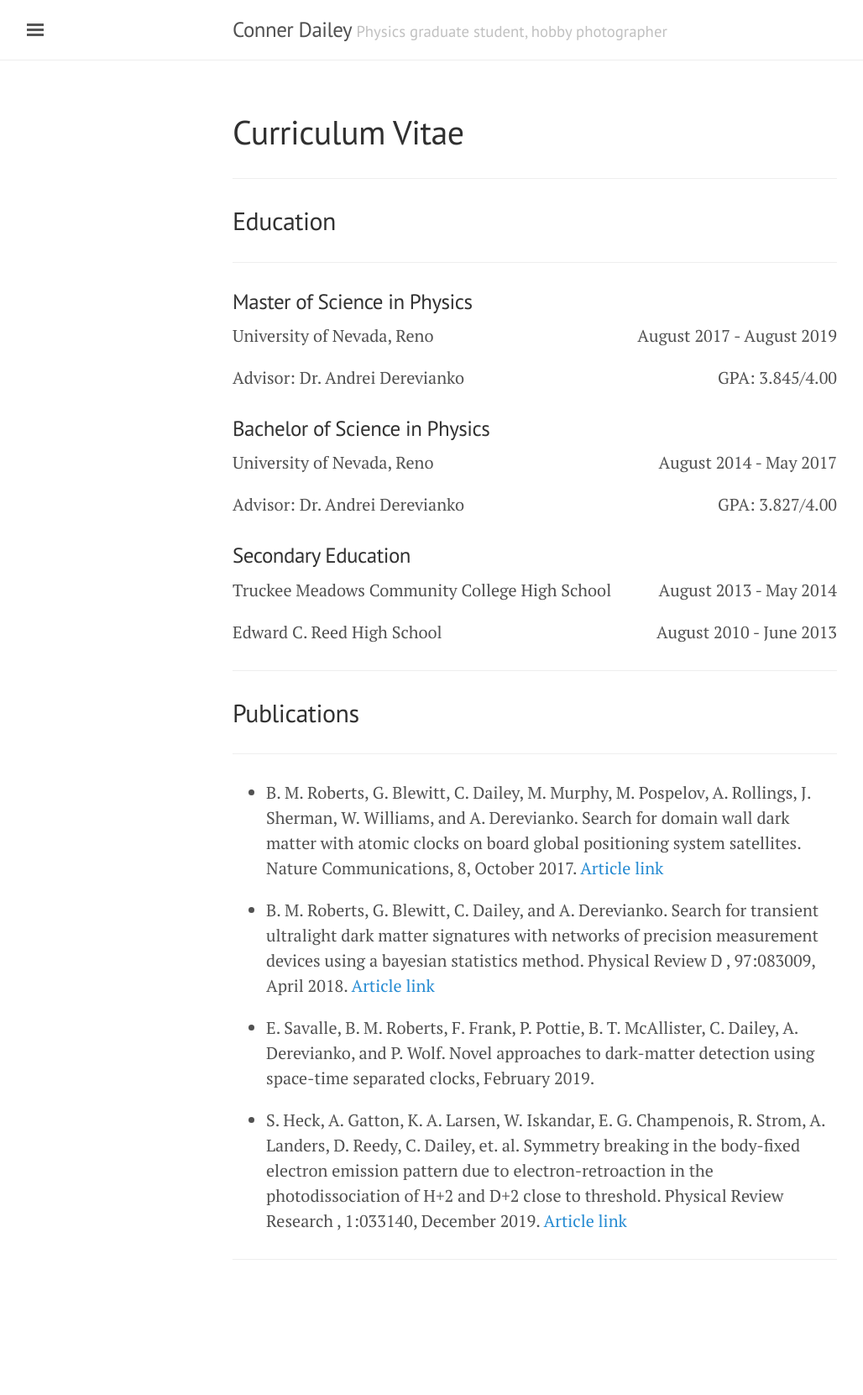
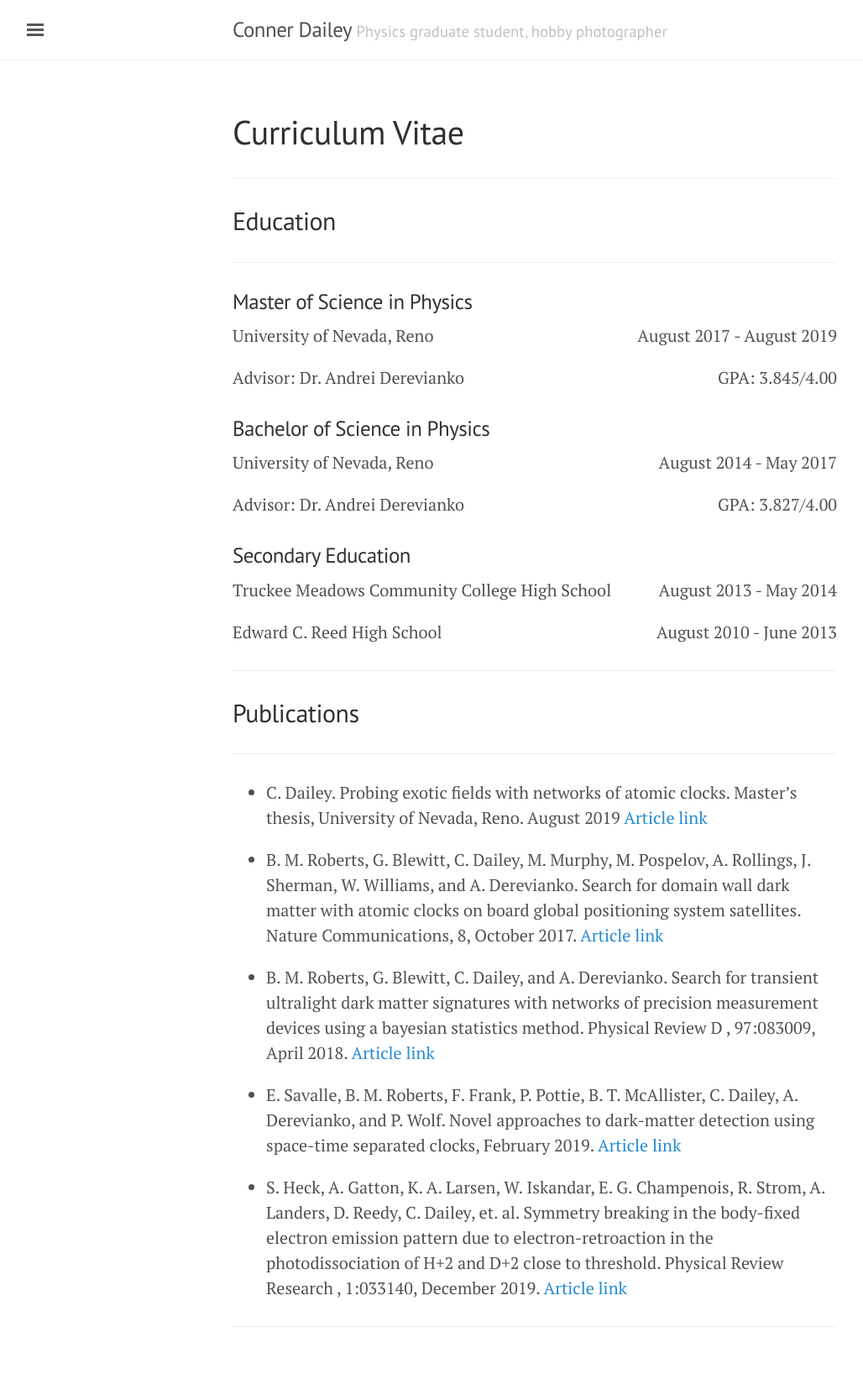
Before and after one commit to TakeTwiceDailey/TakeTwiceDailey.github.io, a Jekyll site: the page built from cv.md, in a window 1280 px wide. Shown: the whole page at 84% size, without its empty margins (3-1031 px from the left). Built offline with Jekyll 4.4.1, drawn with Linux system fonts in a browser that asks for light colours; before the commit the page ends 1581 px from its top, so only the background shows below that.

Commit message:
adding to cv

```diff
--- a/cv.md
+++ b/cv.md
@@ -54,6 +54,9 @@ ___
 
 ___
 
+* C. Dailey. Probing exotic fields with networks of atomic clocks. Master's thesis, University of Nevada, Reno. August 2019 [Article link](http://hdl.handle.net/11714/6029)
+
+
 * B. M. Roberts, G. Blewitt, C. Dailey, M. Murphy, M. Pospelov, A. Rollings, J. Sherman, W. Williams,
 and A. Derevianko. Search for domain wall dark matter with atomic clocks on board global positioning
 system satellites.
@@ -65,7 +68,7 @@ Physical Review D
 , 97:083009, April 2018. [Article link](https://journals.aps.org/prd/abstract/10.1103/PhysRevD.97.083009)
 
 * E.  Savalle,  B.  M.  Roberts,  F.  Frank,  P.  Pottie,  B.  T.  McAllister,  C.  Dailey,  A.  Derevianko,  and
-P.  Wolf.   Novel  approaches  to  dark-matter  detection  using  space-time  separated  clocks,  February 2019.
+P.  Wolf.   Novel  approaches  to  dark-matter  detection  using  space-time  separated  clocks,  February 2019.  [Article link](https://arxiv.org/abs/1902.07192)
 
 * S. Heck, A. Gatton, K. A. Larsen, W. Iskandar, E. G. Champenois, R. Strom, A. Landers, D. Reedy,
 C. Dailey,  et. al. Symmetry  breaking  in  the  body-fixed  electron  emission  pattern  due to electron-retroaction in the photodissociation of H+2 and D+2 close to threshold.
```
